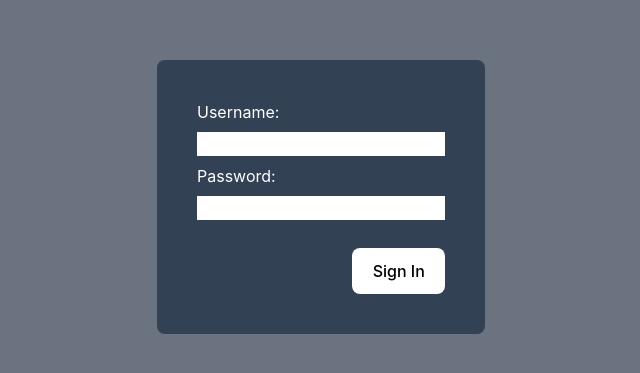
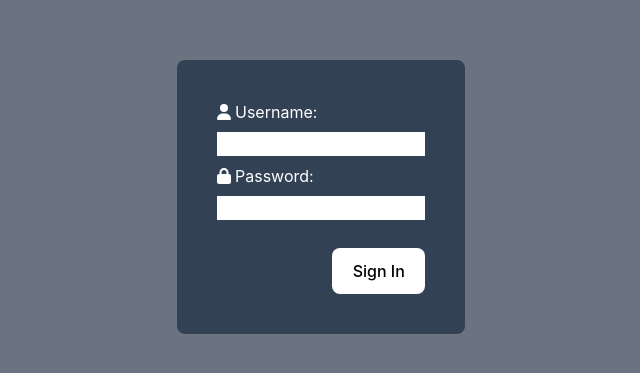
Before and after one commit to Phol16/Login-Teritories-Activity, a React (Vite) app in the folder ClientSide/: page /account/login in a window 1280 px wide. Shown: the part 203-576 px from the top of the page, without its empty margins (319-959 px from the left). Built offline with nearby package versions, Linux system fonts and the light colour scheme.

Commit message:
added some UI/UX

```diff
--- a/ClientSide/package.json
+++ b/ClientSide/package.json
@@ -10,6 +10,7 @@
   },
   "dependencies": {
     "@fortawesome/fontawesome-svg-core": "^6.2.1",
+    "@fortawesome/free-regular-svg-icons": "^6.2.1",
     "@fortawesome/free-solid-svg-icons": "^6.2.1",
     "@fortawesome/react-fontawesome": "^0.2.0",
     "react": "^18.2.0",
--- a/ClientSide/src/components/DisplayPageNotFound/index.jsx
+++ b/ClientSide/src/components/DisplayPageNotFound/index.jsx
@@ -5,10 +5,10 @@ import { Link } from 'react-router-dom';
 
 const DisplayPageNotFound = () => {
   return (
-    <div className='bg-gray-500 w-screen h-screen flex flex-col justify-center items-center'>
-      <h3 className='text-white text-2xl'>PageNotFound</h3>
+    <div className='bg-gray-500 w-screen h-screen flex flex-col justify-center items-center gap-3'>
+      <h3 className='text-white text-2xl md:text-4xl'>PageNotFound</h3>
       <Link to='/'>
-        <button className='bg-transparent text-white p-1 flex justify-center items-center border-none'>
+        <button className=' p-2 border-none bg-white text-black hover:bg-slate-500 hover:text-white '>
           <FontAwesomeIcon icon={faHome} />
           Home
         </button>
--- a/ClientSide/src/components/DisplayTeritories/index.jsx
+++ b/ClientSide/src/components/DisplayTeritories/index.jsx
@@ -1,3 +1,5 @@
+import { faCity } from '@fortawesome/free-solid-svg-icons';
+import { FontAwesomeIcon } from '@fortawesome/react-fontawesome';
 import React, { useContext } from 'react';
 import { TerritoriesContext } from '../../pages/HomePage';
 import Logout from '../Logout';
@@ -15,8 +17,10 @@ const DisplayTeritories = () => {
   return (
     <>
       <div className='flex flex-col gap-2 z-10'>
-        <section>
-          <h2>Territories</h2>
+        <section >
+          <h2 className='text-xl'>
+            <FontAwesomeIcon icon={faCity}/>
+            Territories</h2>
           <p>Here are the list of territories</p>
         </section>
         <ul className='py-2 pb-15'>
--- a/ClientSide/src/components/Login/index.jsx
+++ b/ClientSide/src/components/Login/index.jsx
@@ -1,10 +1,13 @@
 import React, { useState } from 'react';
 import { useNavigate } from 'react-router-dom';
+import { FontAwesomeIcon } from '@fortawesome/react-fontawesome';
+import { faLock, faUser } from '@fortawesome/free-solid-svg-icons';
 
 const Login = () => {
   const [username, setUsername] = useState('');
   const [password, setPassword] = useState('');
   const [error, setError] = useState('');
+  const [loading, setLoading] = useState(false);
   const navigate = useNavigate();
 
   const handleSubmit = async (e) => {
@@ -18,7 +21,7 @@ const Login = () => {
         method: 'post',
         cors: 'cors',
         headers: {
-          'Content-Type':  "application/json",
+          'Content-Type': 'application/json',
         },
         body: JSON.stringify(data),
       }).then((res) => res.json());
@@ -34,10 +37,13 @@ const Login = () => {
   };
 
   return (
-    <div className='bg-slate-700 p-10 rounded-lg'>
+    <div className='bg-slate-700 p-10 rounded-lg w-72'>
       {error && <p className='bg-red-700 text-white text-sm rounded-sm p-2 mb-5'>{error}</p>} {/*display the error if the error state has value */}
       <form className='flex flex-col gap-2' onSubmit={handleSubmit}>
-        <label htmlFor='username'>Username:</label>
+        <label htmlFor='username' className='flex items-center gap-1'>
+          <FontAwesomeIcon icon={faUser} />
+          Username:
+        </label>
         <input
           type='text'
           id='username'
@@ -48,7 +54,10 @@ const Login = () => {
             setUsername(e.target.value);
           }}
         />
-        <label htmlFor='password'>Password:</label>
+        <label htmlFor='password' className='flex items-center gap-1'>
+          <FontAwesomeIcon icon={faLock} />
+          Password:
+        </label>
         <input
           type='password'
           id='password'
@@ -59,7 +68,7 @@ const Login = () => {
             setPassword(e.target.value);
           }}
         />
-        <button type='submit' className='bg-white text-black w-fit self-end mt-5'>
+        <button type='submit' className=' bg-white text-black w-fit self-end mt-5 hover:bg-slate-500 hover:text-white'>
           Sign In
         </button>
       </form>
--- a/ClientSide/src/components/Logout/index.jsx
+++ b/ClientSide/src/components/Logout/index.jsx
@@ -1,3 +1,5 @@
+import { faRightFromBracket } from '@fortawesome/free-solid-svg-icons';
+import { FontAwesomeIcon } from '@fortawesome/react-fontawesome';
 import React from 'react';
 import { useNavigate } from 'react-router-dom';
 
@@ -11,7 +13,9 @@ const Logout = () => {
 
   return (
     <div className='flex justify-end fixed bottom-3 ml-56 md:ml-80 z-20'>
-      <button className='text-black p-1 shadow bg-white' onClick={logout}>
+
+      <button className='text-black p-1 shadow bg-white flex gap-1 items-center py-2 hover:bg-slate-500 hover:text-white ' onClick={logout}>
+      <FontAwesomeIcon icon={faRightFromBracket}/>
         Logout
       </button>
     </div>
```
Also changed, not shown: 1 other file (tests, documents, lock files or other folders).
